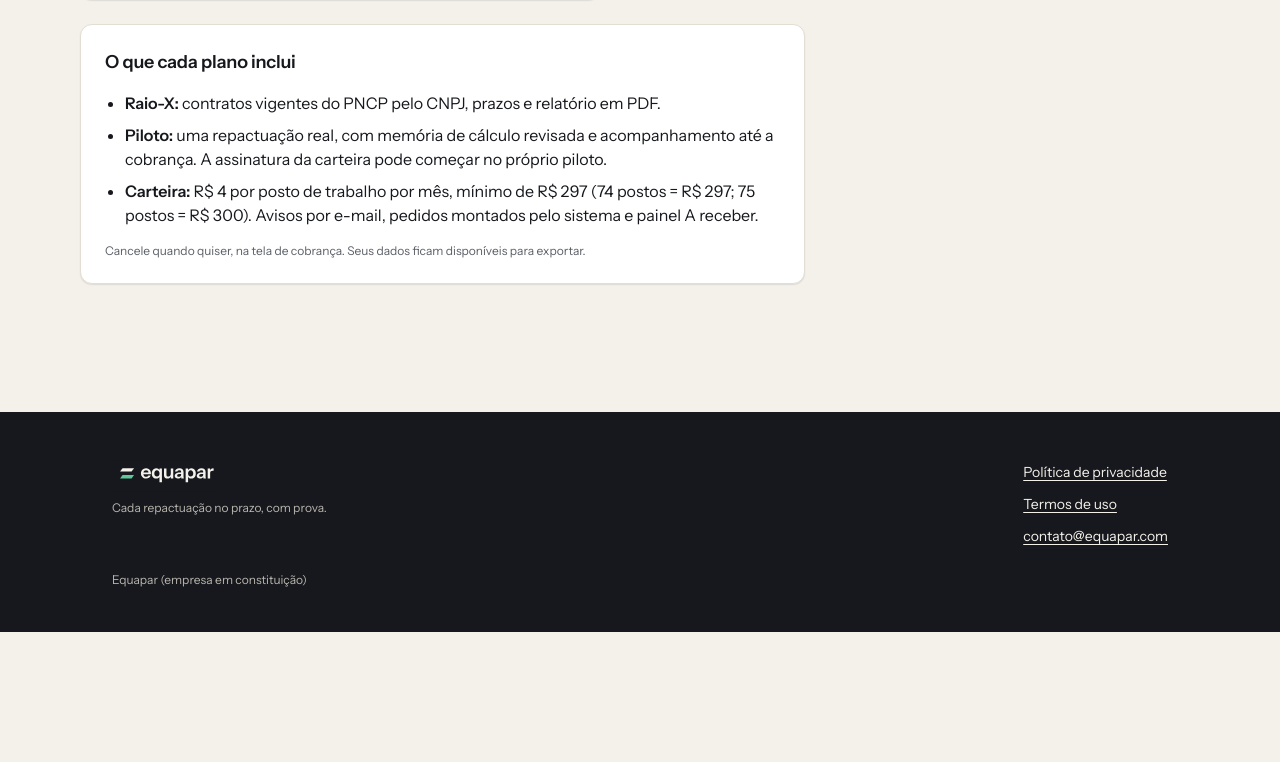
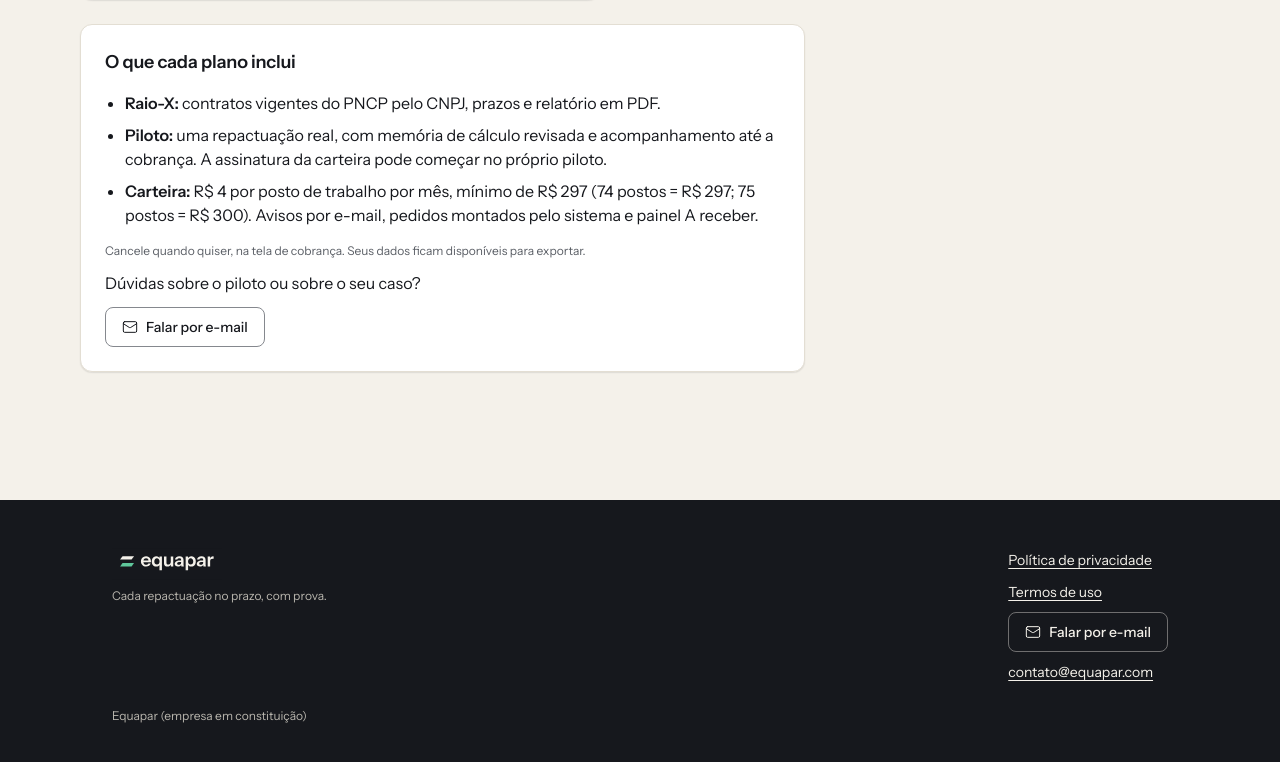
Before and after one commit to murylomarques/Equapar, a Next.js app: page /precos in a window 1280 px wide. Shown: the part 881-1643 px from the top of the page. Before the commit the page ends 1513 px from the top, so only its background shows below. Built offline with nearby package versions, Linux system fonts and the light colour scheme; no server answers.

Commit message:
B4 Botão único de contato (WhatsApp ou e-mail, mais agenda) no site, preços, limite da demonstração e rodapé

```diff
--- a/src/app/(site)/layout.tsx
+++ b/src/app/(site)/layout.tsx
@@ -1,6 +1,7 @@
 import Link from "next/link";
 import { Logo } from "@/components/logo";
 import { contatoSite, dadosEmpresa, telefoneFormatado } from "@/lib/site";
+import { Contato } from "@/components/contato";
 import { MenuSite } from "@/components/menu-site";
 import "./site.css";
 import { modoPiloto } from "@/lib/chaves";
@@ -55,6 +56,7 @@ export default function SiteLayout({ children }: { children: React.ReactNode })
             <nav aria-label="Rodapé" className="pilha-8">
               <Link href="/privacidade">Política de privacidade</Link>
               <Link href="/termos">Termos de uso</Link>
+              <Contato agenda={false} />
               <a href={contato.emailLink}>{contato.email}</a>
               {contato.whatsapp && contato.whatsappLink && <a href={contato.whatsappLink}>WhatsApp {telefoneFormatado(contato.whatsapp)}</a>}
             </nav>
--- a/src/app/(site)/precos/page.tsx
+++ b/src/app/(site)/precos/page.tsx
@@ -1,6 +1,7 @@
 import type { Metadata } from "next";
 import { TabelaPlanos } from "@/components/planos";
 import { CalculadoraPreco } from "@/components/calculadora-preco";
+import { Contato } from "@/components/contato";
 import { canaisDeAviso } from "@/lib/site";
 import { revisaoEspecialistaAtiva } from "@/lib/revisao";
 import { modoPiloto } from "@/lib/chaves";
@@ -46,7 +47,9 @@ export default function Precos() {
             </li>
           )}
         </ul>
-        <p className="legenda mb-0">Cancele quando quiser, na tela de cobrança. Seus dados ficam disponíveis para exportar.</p>
+        <p className="legenda">Cancele quando quiser, na tela de cobrança. Seus dados ficam disponíveis para exportar.</p>
+        <p className="mb-8">Dúvidas sobre o piloto ou sobre o seu caso?</p>
+        <Contato />
       </div>
     </div>
   );
--- a/src/app/(site)/site.css
+++ b/src/app/(site)/site.css
@@ -392,3 +392,10 @@
   line-height: 1.3;
   margin: 8px 0 16px;
 }
+
+/* B4: botão de contato no rodapé escuro */
+.site-rodape .contato .btn {
+  background: transparent;
+  color: var(--papel);
+  border-color: rgba(244, 241, 234, 0.4);
+}
```
